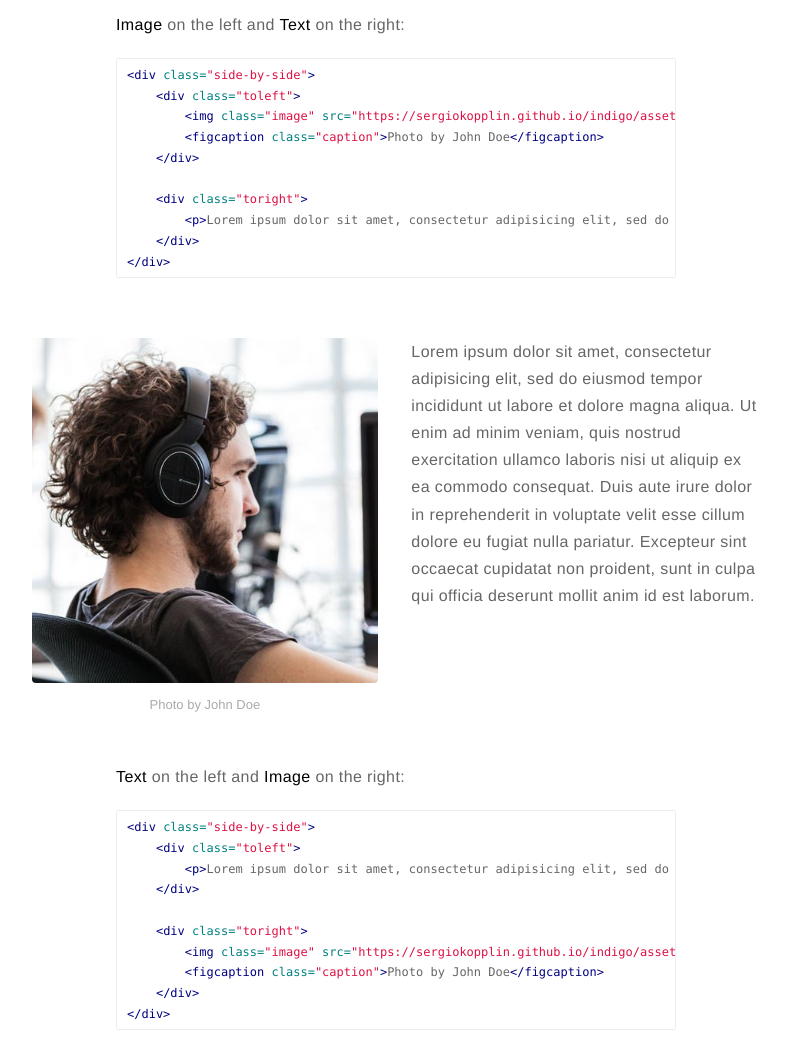
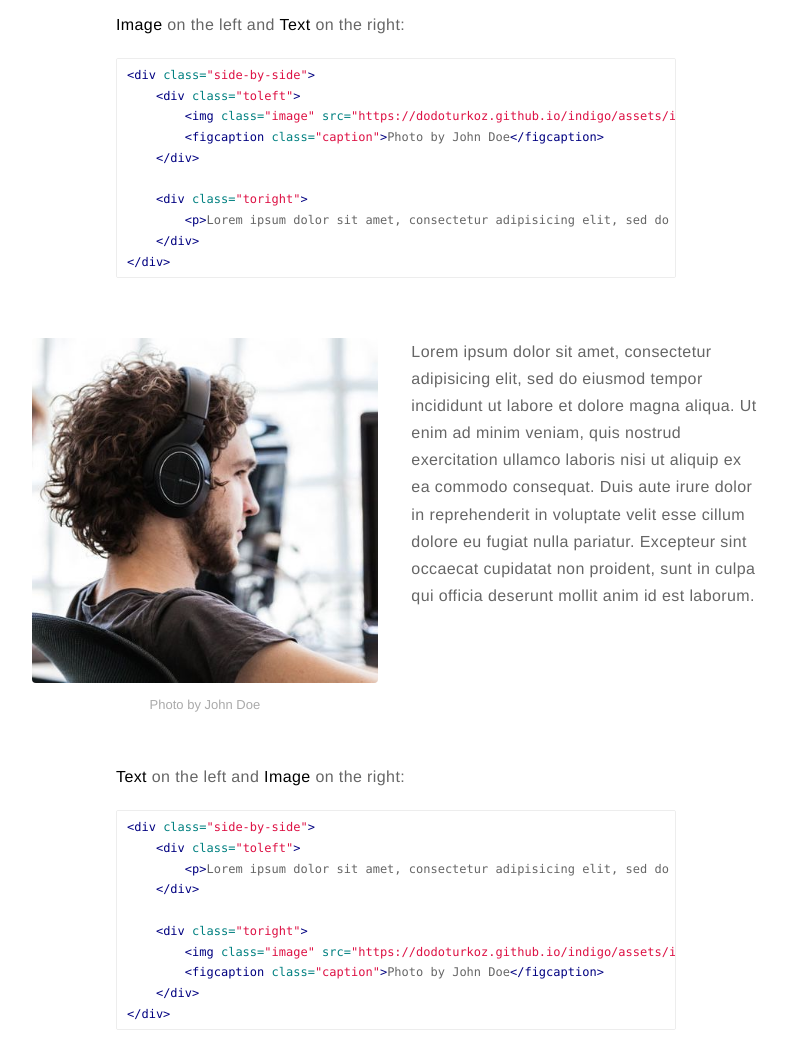
Before and after one commit to dodoturkoz/dodoturkoz.github.io, a Jekyll site: the page built from _posts/2015-02-24-markdown-extra-components.markdown, in a window 1280 px wide and 1400 px high, scrolled down 1070 px. Shown: the part 151-1199 px from the top of the window, without its empty margins (244-1032 px from the left). Built offline with Jekyll 4.4.1, drawn with Linux system fonts in a browser that asks for light colours; nearby versions of some CDN libraries; comment, search, counter and statistics services are not loaded; some of the changed lines change nothing that is shown.

Commit message:
Update _config.yml

```diff
--- a/_config.yml
+++ b/_config.yml
@@ -20,7 +20,7 @@ resume: true
 resume-external: true
 resume-url: https://google.com/?q=my+resume
 
-url: https://sergiokopplin.github.io/indigo
+url: https://dodoturkoz.github.io/indigo
 # your url: https://USERNAME.github.io
 
 permalink: /:title/
@@ -34,9 +34,9 @@ disqus:
   categories: [blog, project] # only show disqus for posts that have these categories
 
 # if you don't have any of social below, comment the line
-facebook: myfacebook
-twitter: mytwitter
-instagram: myinstagram
+#facebook: myfacebook
+#twitter: mytwitter
+#instagram: myinstagram
 linkedin: mylinkedin
 github: mygithub
 email: myemail@gmail.com
```
